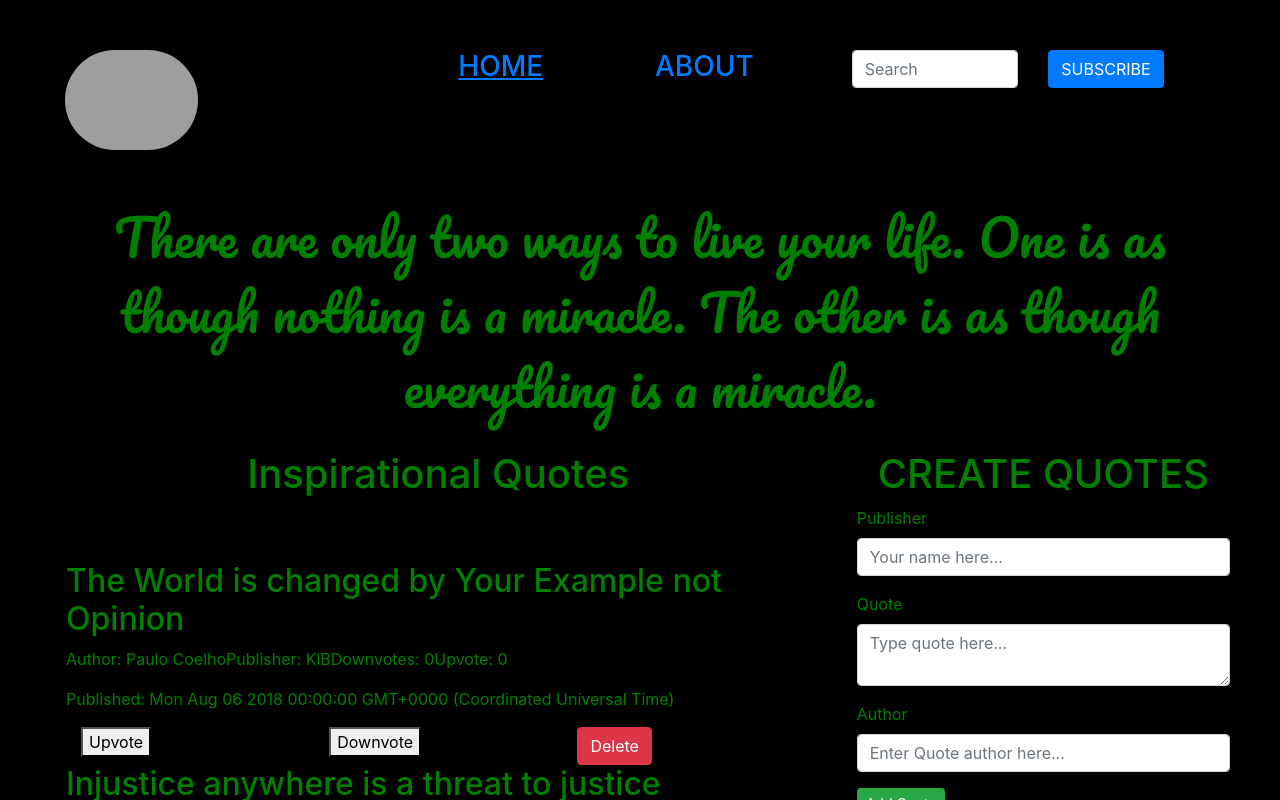
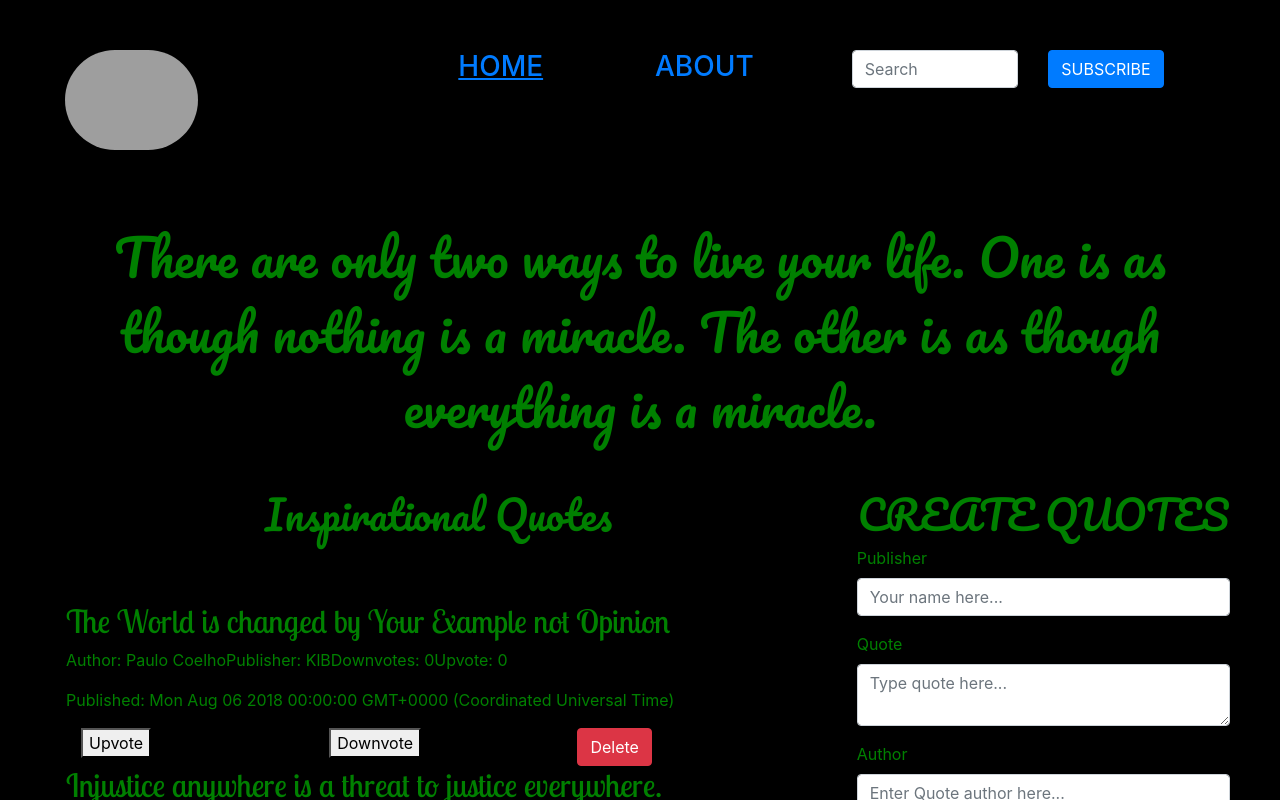
Before and after one commit to BrianKhaifah/Quote-Code., an Angular app: page / in a window 1280 px wide. Shown: the top 800 px of the page. Built offline with nearby package versions, Linux system fonts and the light colour scheme; grey boxes are pictures that could not be loaded.

Commit message:
Modified quote component.css and added anew font link on index.html

```diff
--- a/src/app/quotes/quotes.component.css
+++ b/src/app/quotes/quotes.component.css
@@ -0,0 +1,11 @@
+.quote{
+  padding: 20px;
+
+}
+h1{
+  font-family: 'Pacifico', cursive;}
+
+h2{
+  font-family: 'Lobster Two', cursive;
+
+}
--- a/src/index.html
+++ b/src/index.html
@@ -9,7 +9,13 @@
   <link rel="preconnect" href="https://fonts.googleapis.com">
 <link rel="preconnect" href="https://fonts.gstatic.com" crossorigin>
 <link href="https://fonts.googleapis.com/css2?family=Pacifico&display=swap" rel="stylesheet">
-  <link rel="icon" type="image/x-icon" href="favicon.ico">
+<link rel="preconnect" href="https://fonts.googleapis.com">
+<link rel="preconnect" href="https://fonts.gstatic.com" crossorigin>
+<link href="https://fonts.googleapis.com/css2?family=Lobster+Two&display=swap" rel="stylesheet">
+<link rel="preconnect" href="https://fonts.googleapis.com">
+<link rel="preconnect" href="https://fonts.gstatic.com" crossorigin>
+<link href="https://fonts.googleapis.com/css2?family=Lobster+Two&display=swap" rel="stylesheet">
+<link rel="icon" type="image/x-icon" href="favicon.ico">
 </head>
 <body>
   <app-root></app-root>
```
